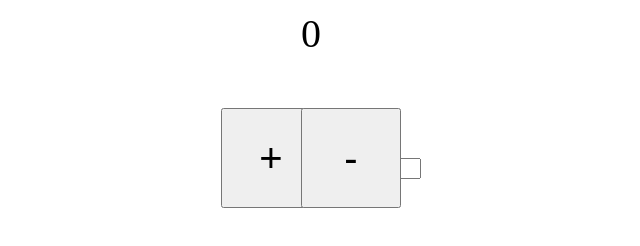
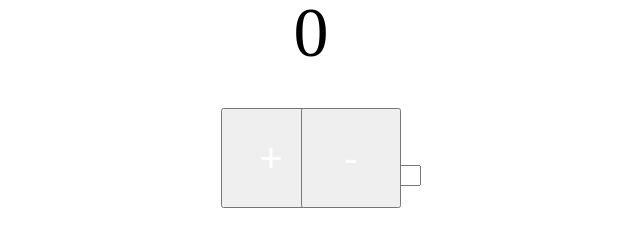
Before and after one commit to kenhong1/project-1-assessment, a plain HTML site: page index.html in a window 1280 px wide. Shown: the whole page, without its empty margins (329-969 px from the left). Drawn offline with Linux system fonts and the light colour scheme.

Commit message:
offical version, ready for launch

```diff
--- a/css/main.css
+++ b/css/main.css
@@ -9,7 +9,8 @@ h1{
     margin: 0 auto;
     width: 200px;
     height: 50px;
-    font-size: 40px;
+    font-size: 70px;
+
 }
 
 #userInputBox{
@@ -33,6 +34,7 @@ h1{
     width: 150px;
     height: 20px;
     margin-top: 100px;
+    font-size: 25px;
 }
 
 
@@ -49,6 +51,7 @@ h1{
     font-size: 40px;
     position: fixed;
     right: 550px;
+    color: white;
 }
 #minusBtn:hover {
     color: silver;
@@ -63,6 +66,7 @@ h1{
     position: fixed;
     left: 550px;
     top: 108px;
+    color: white;
 }
 
 #addBtn:hover {
```
Also changed, not shown: js/main.js (+7 -3 lines).
